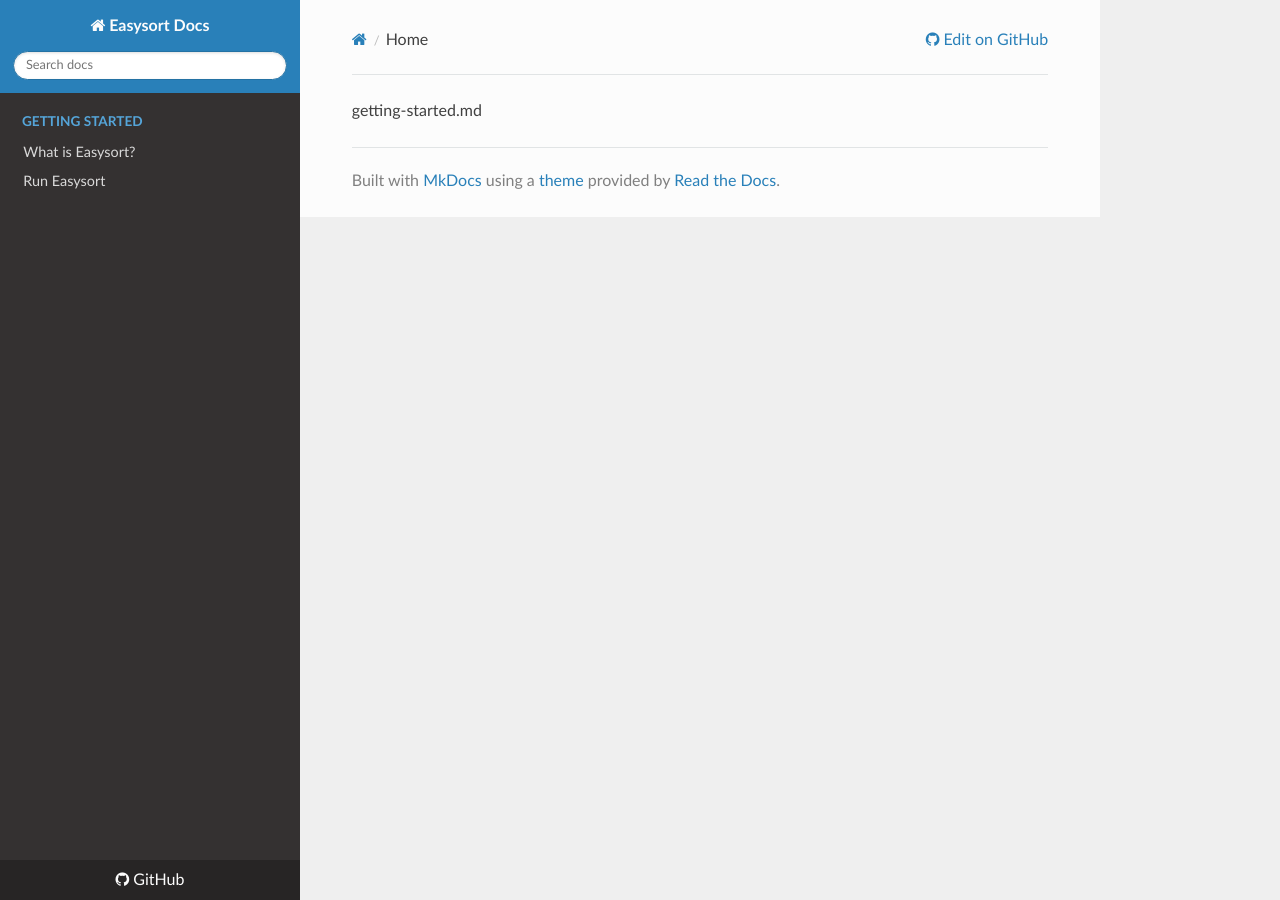
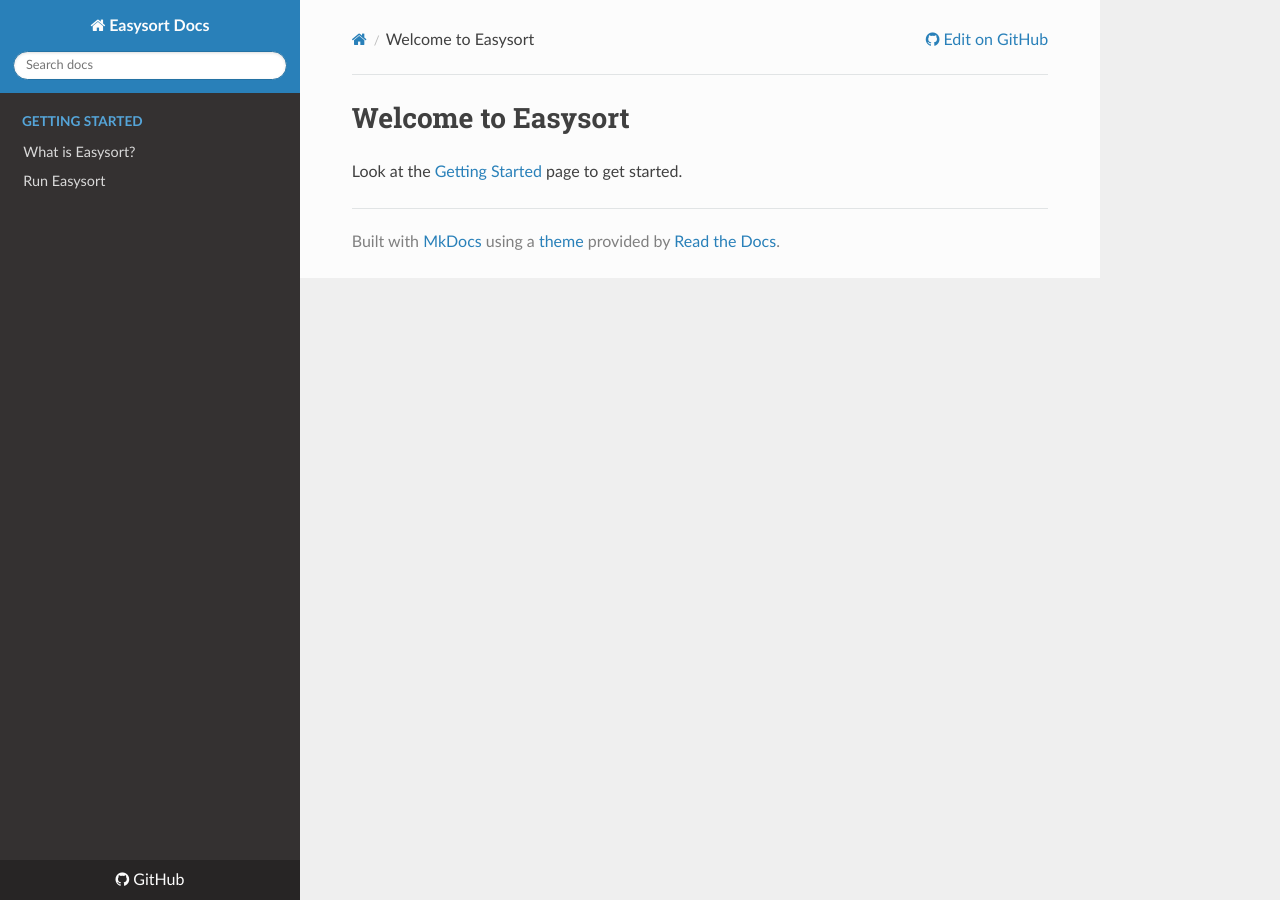
Before and after one commit to Easysort/Easysort, an MkDocs documentation site: the page built from docs/index.md, in a window 1280 px wide. Built offline with MkDocs 1.6.1, drawn with Linux system fonts in a browser that asks for light colours; nearby versions of some CDN libraries.

Commit message:
update index

```diff
--- a/docs/index.md
+++ b/docs/index.md
@@ -1 +1,3 @@
-getting-started.md
+# Welcome to Easysort
+
+Look at the [Getting Started](getting-started.md) page to get started.
```
